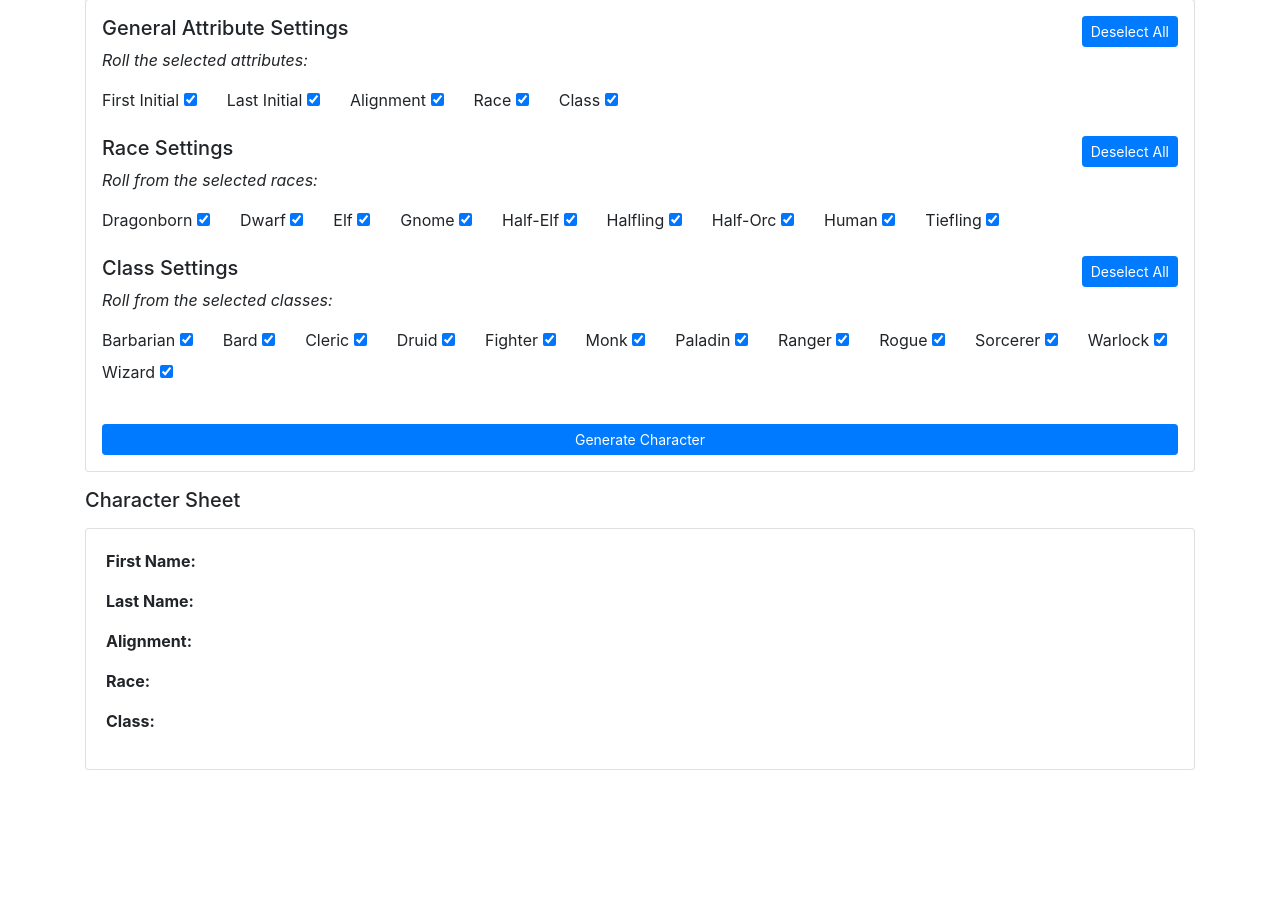
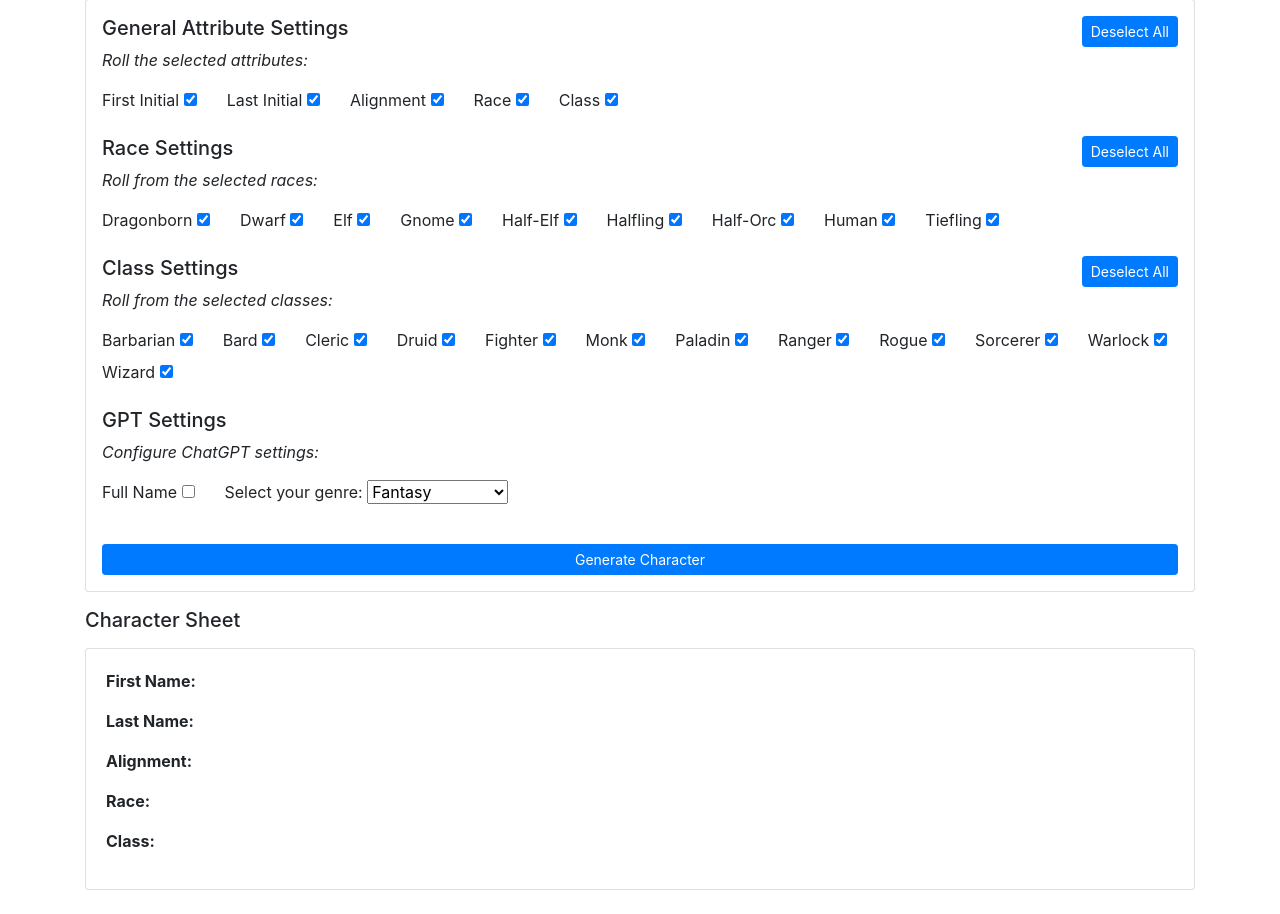
Before and after one commit to gregwht/npcgacha, a Flask app: page / in a window 1280 px wide. Shown: the part 156-1070 px from the top of the page. Before the commit the page ends 926 px from the top, so only its background shows below. Run offline with Flask 3, Linux system fonts and the light colour scheme; some libraries are stand-ins or nearby versions.

Commit message:
GPT: Added Full Name generation with ChatGPT

```diff
--- a/app.py
+++ b/app.py
@@ -3,20 +3,41 @@ import random
 from flask import Flask, render_template, redirect, request, session, jsonify
 from flask_session import Session
 
+from openai import OpenAI
+from decouple import config, Config
+
 ### ======== CONFIG ========
 # Configure application
 app = Flask(__name__)
+
+# Configure OpenAI API
+config = Config('.env')
+API_KEY = config('API_KEY', default='your_api_key')
+client = OpenAI(api_key = API_KEY)
+
 
 ### ======== INITIALISE VARIABLES ========
 # Character attributes
 character = {
     "first_initial" : "None",
     "last_initial": "None",
-    "gpt_name": "None",
     "alignment": "None",
     "race": "None",
-    "class": "None"
+    "class": "None",
+    "gpt_name": "None"
 }
+
+# Genres
+genres = [
+    'Fantasy',
+    'Dark Academia',
+    'Eldritch Horror',
+    'Modern day',
+    'Romantasy',
+    'Sci-Fi',
+    'Victorian gothic',
+    'Western'
+]
 
 # Default list of races - does not change
 races_default = [
@@ -145,7 +166,7 @@ def roll_alignment(previous=None):
     return alignment
 
 
-#Roll Race
+# Roll Race
 def roll_race(previous=None):
 
     if previous is not None:
@@ -162,7 +183,7 @@ def roll_race(previous=None):
     return race
 
 
-#Roll Class
+# Roll Class
 def roll_class(previous=None):
 
     if previous is not None:
@@ -177,6 +198,22 @@ def roll_class(previous=None):
         class_ = random.choice(selected_classes)
 
     return class_
+
+
+# Generate Name using ChatGPT
+def generate_gpt_name(genre, first_initial, last_initial):
+
+    prompt = f"I am playing a tabletop RPG game with a {genre} theme. Please generate a name for my character. The first name should begin with the letter {first_initial} and the last name should begin with the letter {last_initial}. Please only write the name itself -- do not write 'First Name:' or 'Last Name:'."
+
+    response = client.chat.completions.create(
+        model = "gpt-3.5-turbo",
+        messages = [{"role": "user", "content": prompt}],
+        stream = False
+    )
+    gpt_name = response.choices[0].message.content
+    print("GPT Name:", gpt_name)
+
+    return gpt_name
 
 
 ### ======== ROUTES ========
@@ -239,13 +276,19 @@ def index():
                     character['class'] = roll_class(character['class'])
                     print("Class:", character['class'])
 
+            # Generate GPT
+            if request_data.get('gptNameChecked'):
+                genre = request_data.get('genreSelected')
+                print("Genre:", genre)
+                character['gpt_name'] = generate_gpt_name(genre, character['first_initial'], character['last_initial'])
+
             # Return updated character attributes as JSON response
             return jsonify(character)
         else:
             return jsonify({'error': 'Invalid request data. Expected JSON data.'}), 400
 
     else:
-        return render_template("index.html", races=races, classes=classes)
+        return render_template("index.html", races=races, classes=classes, genres=genres)
 
 
 if __name__ == '__main__':
--- a/templates/index.html
+++ b/templates/index.html
@@ -104,6 +104,30 @@
                         {% endfor %}
                     </div>
                 </div>
+                <!-- GPT Settings -->
+                <div id="gpt-settings" class="mb-3 mx-3">
+                    <div class="row">
+                        <h5 class="col-8">GPT Settings</h5>
+                    </div>
+                    <div class="row">
+                        <p class="col-auto settings-desc">Configure ChatGPT settings:</p>
+                    </div>
+                    <div class="row">
+                        <div class="col-auto">
+                            <label for="checkbox-gpt-name" class="checbox-label">Full Name</label>
+                            <input type="checkbox" id="checkbox-gpt-name" name="checkbox-gpt-name" unchecked>
+                        </div>
+                        <div class ="col-auto">
+                            <label for="dropdown-genre">Select your genre:</label>
+                            <select id="dropdown-genre" name="dropdown-genre">
+                                {% for genre in genres %}
+                                    <option value="{{ genre }}">{{ genre }}</option>
+                                {% endfor %}
+                            </select>
+                        </div>
+                    </div>
+                </div>
+
                 <!-- Generate Character Button -->
                 <button type="submit"
                         name="generate-attributes"
@@ -119,11 +143,13 @@
             <h5>Character Sheet</h5>
             <div class="card mt-3 mb-3">
                 <div class="card-body">
-                    <p><span class="font-weight-bold clickable-text" onclick="rerollAttribute('first-initial')">First Name:</span> <span id="first-initial"></span></p>
-                    <p><span class="font-weight-bold clickable-text" onclick="rerollAttribute('last-initial')">Last Name:</span> <span id="last-initial"></span></p>
+                    <p id="p-first-initial" style="display: block;"><span class="font-weight-bold clickable-text" onclick="rerollAttribute('first-initial')">First Name:</span> <span id="first-initial"></span></p>
+                    <p id="p-last-initial" style="display: block;"><span class="font-weight-bold clickable-text" onclick="rerollAttribute('last-initial')">Last Name:</span> <span id="last-initial"></span></p>
+                    <p id="p-gpt-name" style="display: none;"><span class="font-weight-bold clickable-text" )">Full Name:</span> <span id="gpt-name"></span></p>
                     <p><span class="font-weight-bold clickable-text" onclick="rerollAttribute('alignment')">Alignment:</span> <span id="alignment"></span></p>
                     <p><span class="font-weight-bold clickable-text" onclick="rerollAttribute('race')">Race:</span> <span id="race"></span></p>
                     <p><span class="font-weight-bold clickable-text" onclick="rerollAttribute('class')">Class:</span> <span id="class"></span></p>
+
                 </div>
             </div>
          </div>
@@ -237,8 +263,6 @@
         };
 
 
-
-
         // GENERATE CHARACTER BUTTON
         var buttonGenerateCharacter = document.getElementById('button-generate-character')
         buttonGenerateCharacter.addEventListener('click', sendSettings);
@@ -251,7 +275,6 @@
             var alignmentChecked = document.getElementById('checkbox-alignment').checked;
             var raceChecked = document.getElementById('checkbox-race').checked;
             var classChecked = document.getElementById('checkbox-class').checked;
-
 
             // Get checkbox states: Races
             var checkedRaces = [];
@@ -270,7 +293,6 @@
                 checkedRaces.push("None")
             }
 
-
             // Get checkbox states: Classes
             var checkedClasses = [];
             document.querySelectorAll('input[name^="checkbox-class-"]:checked').forEach(function(checkbox) {
@@ -288,6 +310,9 @@
                 checkedClasses.push("None")
             }
 
+            // Get GPT settings
+            var gptNameChecked = document.getElementById('checkbox-gpt-name').checked;
+            var genreSelected = document.getElementById('dropdown-genre').value;
 
             // Send AJAX request to Flask backend
             fetch('/', {
@@ -302,7 +327,11 @@
                     raceChecked: raceChecked,
                     classChecked: classChecked,
 
-                    checkedClasses: checkedClasses // Include the list of checked classes
+                    checkedRaces: checkedRaces,
+                    checkedClasses: checkedClasses,
+
+                    gptNameChecked: gptNameChecked,
+                    genreSelected: genreSelected
                 })
             })
             .then(response => response.json())
@@ -313,6 +342,7 @@
                 document.getElementById('alignment').textContent = data.alignment;
                 document.getElementById('race').textContent = data.race;
                 document.getElementById('class').textContent = data.class;
+                document.getElementById('gpt-name').textContent = data.gpt_name;
             })
             .catch(error => {
                 console.error('Error:', error);
@@ -348,6 +378,31 @@
                 console.error('Error:', error);
             });
 
-        }
+        };
+
+
+        // REACTIVE CHARACTER SHEET BEHAVIOUR
+        var gptNameCheckbox = document.getElementById('checkbox-gpt-name');
+        gptNameCheckbox.addEventListener('click', alterCharacterSheet);
+
+        function alterCharacterSheet(){
+
+            if (gptNameCheckbox.checked) {
+                // Hide First Initial and Last Initial
+                document.getElementById('p-first-initial').style.display = 'none';
+                document.getElementById('p-last-initial').style.display = 'none';
+                // Show Full Name
+                document.getElementById('p-gpt-name').style.display = 'block';
+
+            } else {
+                // Show First Initial and Last Initial
+                document.getElementById('p-first-initial').style.display = 'block';
+                document.getElementById('p-last-initial').style.display = 'block';
+
+                // Hide Full Name
+                document.getElementById('p-gpt-name').style.display = 'none';
+            }
+        };
+
     </script>
 </body>
```
